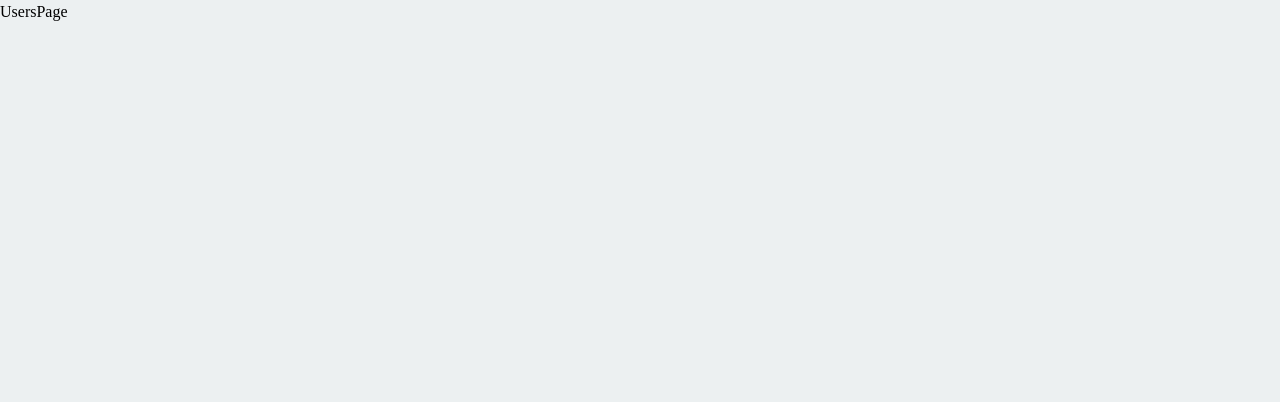
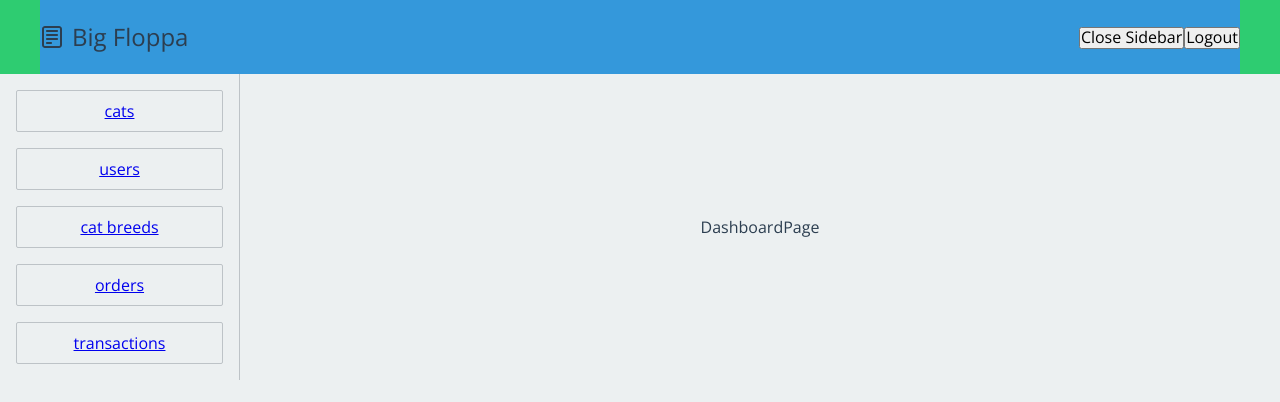
Before and after one commit to Rizz404/big-floppa-tailwind, a React (Vite) app: page /admin in a window 1280 px wide. Shown: the top 402 px of the page. Built offline with nearby package versions, Linux system fonts and the light colour scheme.

Commit message:
functionallity first design later

```diff
--- a/index.html
+++ b/index.html
@@ -4,12 +4,6 @@
     <meta charset="UTF-8" />
     <link rel="icon" type="image/svg+xml" href="/vite.svg" />
     <meta name="viewport" content="width=device-width, initial-scale=1.0" />
-    <link rel="preconnect" href="https://fonts.googleapis.com" />
-    <link rel="preconnect" href="https://fonts.gstatic.com" crossorigin />
-    <link
-      href="https://fonts.googleapis.com/css2?family=Roboto:ital,wght@0,100;0,300;0,400;0,500;0,700;0,900;1,100;1,300;1,400;1,500;1,700;1,900&display=swap"
-      rel="stylesheet"
-    />
     <title>Vite + React + TS</title>
   </head>
   <body>
--- a/src/App.tsx
+++ b/src/App.tsx
@@ -7,6 +7,7 @@ import Layout from "./components/layout/Layout";
 import AdminLayout from "./components/layout/AdminLayout";
 import UsersPage from "./pages/admin/UsersPage";
 import HomePage from "./pages/user/HomePage";
+import DashboardPage from "./pages/admin/DashboardPage";
 
 const App = createBrowserRouter(
   createRoutesFromElements(
@@ -15,7 +16,7 @@ const App = createBrowserRouter(
         <Route index element={<HomePage />} />
       </Route>
       <Route path="/admin" element={<AdminLayout />}>
-        <Route index element={<UsersPage />} />
+        <Route index element={<DashboardPage />} />
         <Route path="users" element={<UsersPage />} />
       </Route>
     </>
--- /dev/null
+++ b/src/components/AdminHeader.tsx
@@ -0,0 +1,26 @@
+import { CgNotes } from "react-icons/cg";
+
+interface AdminHeaderProps {
+  isSidebarOpen: boolean;
+  toggleSidebar: () => void;
+}
+
+const AdminHeader = ({ isSidebarOpen, toggleSidebar }: AdminHeaderProps) => {
+  return (
+    <header className="header">
+      <nav className="nav base-container flex-between base-gap">
+        <div className="nav-brand flex-between">
+          <CgNotes className="logo" />
+          <p className="logo-text">Big Floppa</p>
+        </div>
+        <div className="nav-auth">
+          <button type="button" onClick={toggleSidebar}>
+            {isSidebarOpen ? "Close Sidebar" : "Open Sidebar"}
+          </button>
+          <button type="button">Logout</button>
+        </div>
+      </nav>
+    </header>
+  );
+};
+export default AdminHeader;
--- /dev/null
+++ b/src/components/AdminSidebar.tsx
@@ -0,0 +1,30 @@
+import { NavLink } from "react-router-dom";
+
+interface AdminSidebarProps {
+  isSidebarOpen: boolean;
+}
+
+const AdminSidebar = ({ isSidebarOpen }: AdminSidebarProps) => {
+  return (
+    isSidebarOpen && (
+      <aside
+        className={`aside ${
+          isSidebarOpen ? "aside-width" : "aside-width-closed"
+        }`}
+      >
+        <nav className="sidebar">
+          <div className="sidebar-links flex-col base-gap">
+            {["cats", "users", "cat breeds", "orders", "transactions"].map(
+              (item, index) => (
+                <NavLink className="sidebar-link" to={`${item}`} key={index}>
+                  {item}
+                </NavLink>
+              )
+            )}
+          </div>
+        </nav>
+      </aside>
+    )
+  );
+};
+export default AdminSidebar;
--- a/src/components/layout/AdminLayout.tsx
+++ b/src/components/layout/AdminLayout.tsx
@@ -1,10 +1,31 @@
+import { useState } from "react";
+import AdminHeader from "../AdminHeader";
+import AdminSidebar from "../AdminSidebar";
 import { Outlet } from "react-router-dom";
 
 const AdminLayout = () => {
+  const [isSidebarOpen, setIsSidebarOpen] = useState(true);
+
+  const toggleSidebar = () => {
+    setIsSidebarOpen((prev) => !prev);
+  };
   return (
-    <div>
-      <Outlet />
-    </div>
+    <>
+      <AdminHeader
+        isSidebarOpen={isSidebarOpen}
+        toggleSidebar={toggleSidebar}
+      />
+      <div
+        className={`base-layout ${
+          isSidebarOpen ? "sidebar-open" : "sidebar-closed"
+        }`}
+      >
+        <AdminSidebar isSidebarOpen={isSidebarOpen} />
+        <main className={`admin-panel ${isSidebarOpen ? "sidebar-open" : ""}`}>
+          <Outlet />
+        </main>
+      </div>
+    </>
   );
 };
 export default AdminLayout;
--- /dev/null
+++ b/src/components/ui/Button.tsx
@@ -0,0 +1,4 @@
+const Button = () => {
+  return <button>Button</button>;
+};
+export default Button;
--- a/src/global.css
+++ b/src/global.css
@@ -1,11 +1,39 @@
+@import url("https://fonts.googleapis.com/css2?family=Roboto:ital,wght@0,100;0,300;0,400;0,500;0,700;0,900;1,100;1,300;1,400;1,500;1,700;1,900&display=swap");
+@import url("https://fonts.googleapis.com/css2?family=Open+Sans:ital,wght@0,300..800;1,300..800&family=Roboto:ital,wght@0,100;0,300;0,400;0,500;0,700;0,900;1,100;1,300;1,400;1,500;1,700;1,900&display=swap");
+
 /* * Box sizing rules and reset layout */
 :root {
+  /* * Color */
   --primary-color: #3498db;
   --secondary-color: #2ecc71;
   --accent-color: #e74c3c;
   --background-color: #ecf0f1;
   --text-color: #2c3e50;
   --border-color: #bdc3c7;
+  --hover-color: #e9ecef;
+
+  /* * Font */
+  --font-size-base: 1rem; /* Ukuran dasar, untuk teks biasa */
+  --font-size-small: 0.875rem; /* Untuk teks kecil, misalnya catatan kaki atau label (14px) */
+  --font-size-large: 1.125rem; /* Untuk teks yang sedikit lebih besar, misalnya subtitle (18px) */
+  --font-size-heading: 1.5rem; /* Untuk heading (h1, h2, dll.) (24px) */
+  --font-size-subheading: 1.25rem; /* Untuk subheading (20px) */
+  --font-size-nav: 1rem; /* Untuk item navigasi */
+  --font-size-button: 1rem; /* Untuk teks pada tombol */
+  --font-size-caption: 0.75rem; /* Untuk caption atau teks penjelas (12px) */
+
+  /* * Layout */
+  --max-width: 1200px;
+  --aside-width: 240px;
+  --aside-width-closed: 60px;
+
+  /* * Padding */
+  --padding-container: 1.5rem 1rem;
+  --padding-button: 0.625rem 1.25rem;
+  --padding-input: 0.75rem 1rem;
+  --padding-small: 0.375rem 0.625rem; /* * Buat icon sama badge  */
+  --padding-card: 1.25rem 1rem;
+  --padding-modal: 1.5rem 2rem;
 }
 
 *,
@@ -48,7 +76,8 @@ body {
   min-height: 100vh;
   line-height: 1.5;
   background-color: var(--background-color);
-  columns: var(--text-color);
+  color: var(--text-color);
+  font-family: "Open Sans", sans-serif;
 }
 
 /* * Set shorter line heights on headings and interactive elements */
@@ -66,8 +95,11 @@ label {
 h1,
 h2,
 h3,
-h4 {
+h4,
+h5,
+h6 {
   text-wrap: balance;
+  font-family: "Montserrat", sans-serif;
 }
 
 /* * A elements that don't have a class get default styles */
@@ -101,3 +133,147 @@ textarea:not([rows]) {
 :target {
   scroll-margin-block: 5ex;
 }
+
+/* * Ultility class */
+.base-layout {
+  display: grid;
+  grid-template-columns: 1fr;
+  gap: 0;
+}
+
+.base-layout.sidebar-open {
+  grid-template-columns: var(--aside-width) 1fr;
+}
+
+.base-container {
+  max-width: var(--max-width);
+  margin: auto;
+}
+
+.flex-between {
+  display: flex;
+  justify-content: space-between;
+  align-items: center;
+}
+
+.flex-col {
+  display: flex;
+  flex-direction: column;
+}
+
+.base-gap {
+  gap: 1rem;
+}
+
+.font-heading {
+  font-size: var(--font-size-heading);
+}
+
+/* * Real CSS */
+header {
+  background: var(--secondary-color);
+}
+
+.nav {
+  background: var(--primary-color);
+  padding-block: 1.2rem;
+  font-size: var(--font-size-nav);
+}
+
+.nav-brand {
+  gap: 0.5rem;
+  font-size: 1.5rem;
+}
+
+.aside {
+  border-right: 1px solid var(--border-color);
+  transition: width 0.3s ease;
+  overflow: hidden;
+}
+
+.aside.open {
+  width: var(--aside-width);
+}
+
+.aside.closed {
+  width: var(--aside-width-closed);
+}
+
+.sidebar {
+  padding: 1rem;
+}
+
+.sidebar-link {
+  border: 1px solid var(--border-color);
+  padding: 0.5rem;
+  border-radius: 2px;
+  text-align: center;
+}
+
+.main-content {
+  padding: 1rem 1.5rem;
+  max-width: var(--max-width);
+}
+
+.breadcrumb {
+}
+
+.admin-panel {
+  margin: auto;
+  max-width: calc(100% - var(--aside-width-closed));
+  transition: max-width 0.3s ease;
+}
+
+.admin-panel.sidebar-open {
+  max-width: calc(100% - var(--aside-width));
+}
+
+.admin-panel-header {
+  border-bottom: 1px solid var(--border-color);
+  margin-bottom: 1rem;
+}
+
+.table-container {
+  overflow-x: auto;
+}
+
+.data-table {
+  width: 100%;
+  border-collapse: collapse;
+  margin-top: 1rem;
+  border-radius: 0.25rem;
+  overflow: hidden;
+  box-shadow: 0 0.25rem 0.5rem rgba(0, 0, 0, 0.1);
+}
+
+.table-header {
+  background-color: var(--border-color);
+}
+
+.table-header-cell {
+  font-family: "Montserrat", sans-serif;
+  font-weight: 600;
+  text-align: center;
+  padding: var(--padding-input);
+  text-wrap: nowrap;
+}
+
+.table-row {
+  border-bottom: 1px solid var(--border-color);
+}
+
+.table-row:hover {
+  background-color: var(--hover-color);
+}
+
+.table-cell {
+  text-align: center;
+  padding: var(--padding-input);
+}
+
+.table-cell-image {
+  width: 2.5rem;
+  border-radius: 999px;
+  object-fit: cover;
+  border: 2px solid var(--border-color);
+}
--- /dev/null
+++ b/src/pages/admin/DashboardPage.tsx
@@ -0,0 +1,4 @@
+const DashboardPage = () => {
+  return <div>DashboardPage</div>;
+};
+export default DashboardPage;
--- a/src/pages/admin/UsersPage.tsx
+++ b/src/pages/admin/UsersPage.tsx
@@ -1,4 +1,112 @@
+import { Link } from "react-router-dom";
+import { useGetUsers } from "../../hooks/userHooks";
+import { Profile, User } from "../../types/User";
+
 const UsersPage = () => {
-  return <div>UsersPage</div>;
+  const { users, isLoading, isError, error } = useGetUsers();
+
+  if (isLoading) {
+    return <p>Loading</p>;
+  }
+
+  if (isError) {
+    return <p>{error.message}</p>;
+  }
+
+  const excludedFields: (keyof User)[] = [
+    "id",
+    "oauthId",
+    "password",
+    "profile",
+  ];
+  const allKeysUser: (keyof Omit<
+    User,
+    "id" | "oauthId" | "password" | "profile"
+  >)[] = [
+    ...new Set(
+      users.flatMap(
+        (user) =>
+          Object.keys(user) as (keyof Omit<
+            User,
+            "id" | "oauthId" | "password" | "profile"
+          >)[]
+      )
+    ),
+  ].filter((key) => !excludedFields.includes(key));
+
+  const formatValue = (
+    key: keyof User,
+    value: string | boolean | Date | Profile | null
+  ) => {
+    if (key === "createdAt" || key === "updatedAt") {
+      return new Date(value as Date).toLocaleString();
+    }
+
+    if (typeof value === "boolean") {
+      return value === true ? "yes" : "no";
+    }
+
+    if (typeof value === "object") {
+      return JSON.stringify(value);
+    }
+
+    return value || "";
+  };
+
+  return (
+    <>
+      <div className="admin-panel-header flex-between">
+        <h2 className="font-heading">Users Management</h2>
+        <div className="breadcrumb">
+          <Link to="home">home</Link> / <Link to="user">user</Link>
+        </div>
+      </div>
+      <button type="button" className="button button-primary">
+        Add new user
+      </button>
+      <div className="table-container">
+        <table className="data-table">
+          <thead className="table-header">
+            <tr className="table-row-header">
+              <th className="table-header-cell">No</th>
+              {allKeysUser.map((key, index) => (
+                <th className="table-header-cell" key={index}>
+                  {key}
+                </th>
+              ))}
+              <th className="table-header-cell">Profile picture</th>
+            </tr>
+          </thead>
+          <tbody className="table-body">
+            {users.map((user, index) => (
+              <tr key={user.id} className="table-row">
+                <td className="table-cell">{index + 1}</td>
+                {allKeysUser.map((key) => (
+                  <td key={key} className="table-cell">
+                    {formatValue(key, user[key])}
+                  </td>
+                ))}
+                <td className="table-cell">
+                  {user.profile.profilePicture ? (
+                    <img
+                      src={user.profile.profilePicture}
+                      alt="user photo"
+                      className="table-cell-image"
+                    />
+                  ) : (
+                    <img
+                      src="https://i.pinimg.com/236x/36/73/b2/3673b220d40793ab3bdb0114aca65803.jpg"
+                      alt="user photo"
+                      className="table-cell-image"
+                    />
+                  )}
+                </td>
+              </tr>
+            ))}
+          </tbody>
+        </table>
+      </div>
+    </>
+  );
 };
 export default UsersPage;
```
